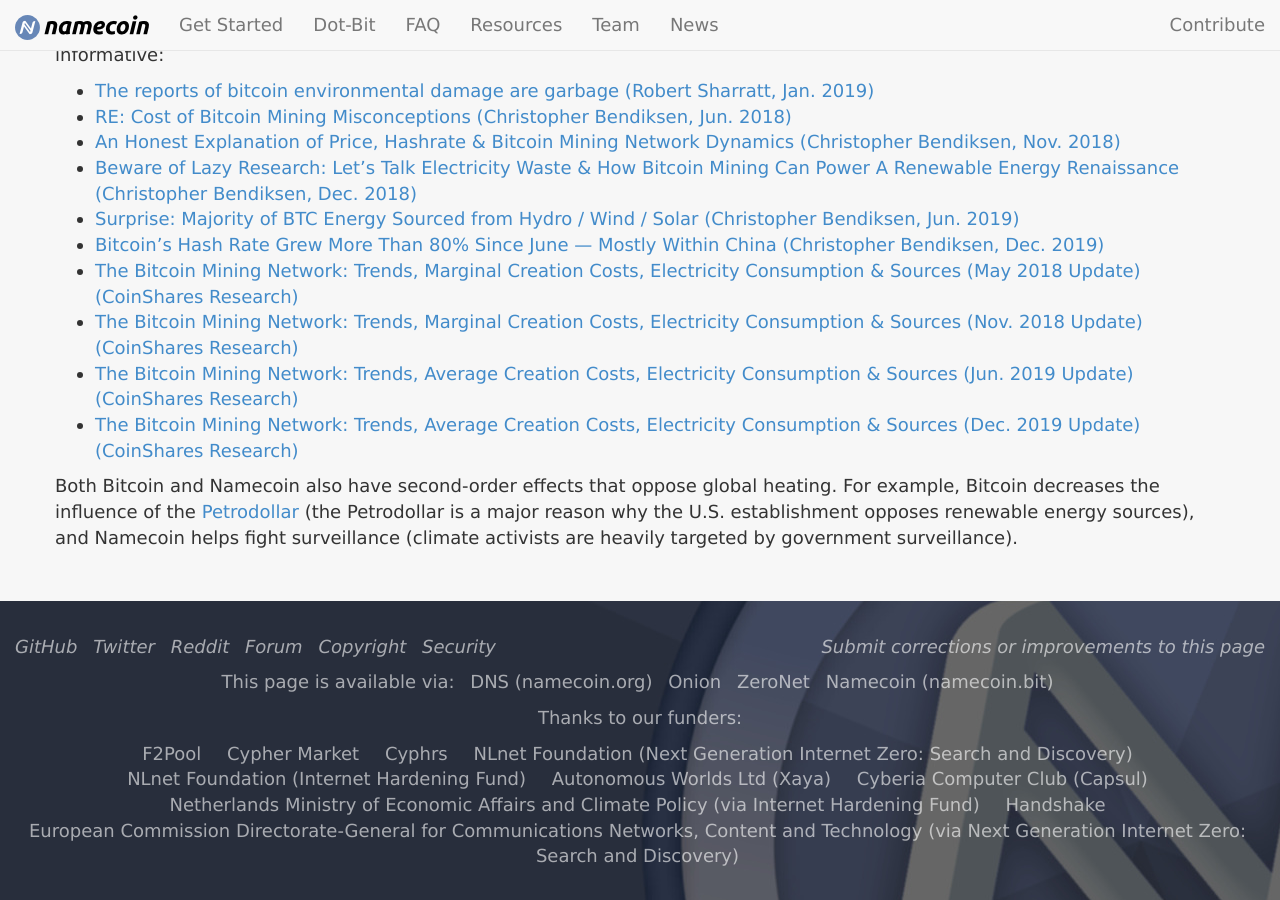
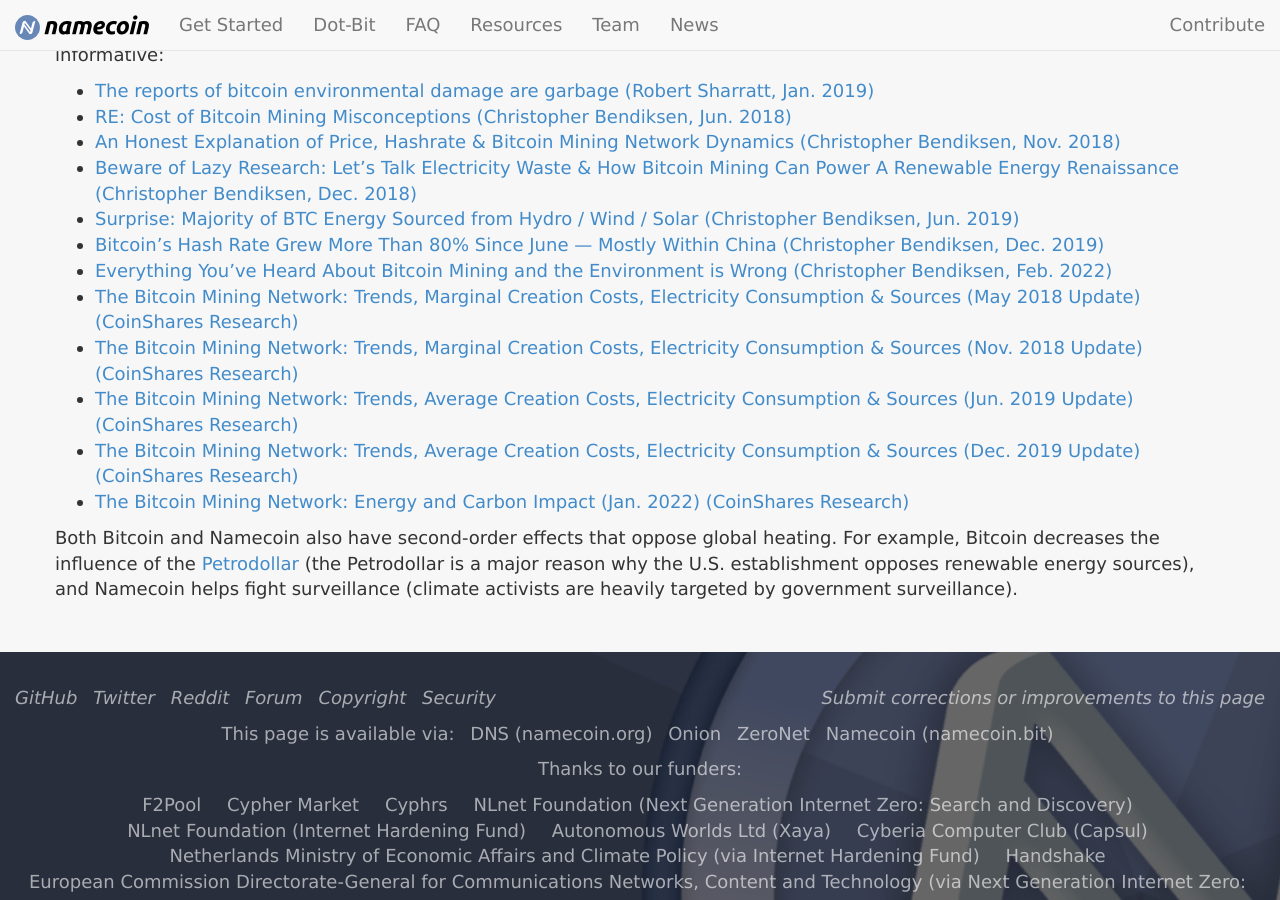
Before and after one commit to JeremyRand/namecoin.org, a Jekyll site: the page built from docs/faq/index.md, in a window 1280 px wide and 900 px high, scrolled down 21677 px. Built offline with Jekyll 4.4.1, drawn with Linux system fonts in a browser that asks for light colours.

Commit message:
FAQ: Add CoinShares Jan. 2022 report

```diff
--- a/docs/faq/index.md
+++ b/docs/faq/index.md
@@ -417,9 +417,11 @@ Namecoin does mildly [increase Bitcoin's hashrate](#does-namecoin-influence-bitc
 * [Beware of Lazy Research: Let’s Talk Electricity Waste & How Bitcoin Mining Can Power A Renewable Energy Renaissance (Christopher Bendiksen, Dec. 2018)](https://medium.com/coinshares/beware-of-lazy-research-c828c900b7d5)
 * [Surprise: Majority of BTC Energy Sourced from Hydro / Wind / Solar (Christopher Bendiksen, Jun. 2019)](https://medium.com/coinshares/surprise-majority-of-btc-energy-sourced-from-hydro-wind-solar-49f73839aec6)
 * [Bitcoin’s Hash Rate Grew More Than 80% Since June — Mostly Within China (Christopher Bendiksen, Dec. 2019)](https://medium.com/coinshares/bitcoins-hash-rate-grew-more-than-80-since-june-mostly-within-china-7444b20b2c89)
+* [Everything You’ve Heard About Bitcoin Mining and the Environment is Wrong (Christopher Bendiksen, Feb. 2022)](https://blog.coinshares.com/everything-youve-heard-about-bitcoin-mining-and-the-environment-is-wrong-585931a486e5)
 * [The Bitcoin Mining Network: Trends, Marginal Creation Costs, Electricity Consumption & Sources (May 2018 Update) (CoinShares Research)](https://coinshares.com/assets/resources/Research/bitcoin-mining-network-may-2018.pdf)
 * [The Bitcoin Mining Network: Trends, Marginal Creation Costs, Electricity Consumption & Sources (Nov. 2018 Update) (CoinShares Research)](https://coinshares.com/assets/resources/Research/bitcoin-mining-network-november-2018.pdf)
 * [The Bitcoin Mining Network: Trends, Average Creation Costs, Electricity Consumption & Sources (Jun. 2019 Update) (CoinShares Research)](https://coinshares.com/assets/resources/Research/bitcoin-mining-network-june-2019-fidelity-foreword.pdf)
 * [The Bitcoin Mining Network: Trends, Average Creation Costs, Electricity Consumption & Sources (Dec. 2019 Update) (CoinShares Research)](https://coinshares.com/assets/resources/Research/bitcoin-mining-network-december-2019.pdf)
+* [The Bitcoin Mining Network: Energy and Carbon Impact (Jan. 2022) (CoinShares Research)](https://pd.coinshares.com/l/882933/2022-01-25/52bz1/882933/1643724699zWkQqOwT/COINSHARES_BITCOIN_MINING_JAN22.pdf)
 
 Both Bitcoin and Namecoin also have second-order effects that oppose global heating.  For example, Bitcoin decreases the influence of the [Petrodollar](https://bitcoinmagazine.com/culture/the-hidden-costs-of-the-petrodollar) (the Petrodollar is a major reason why the U.S. establishment opposes renewable energy sources), and Namecoin helps fight surveillance (climate activists are heavily targeted by government surveillance).
```
